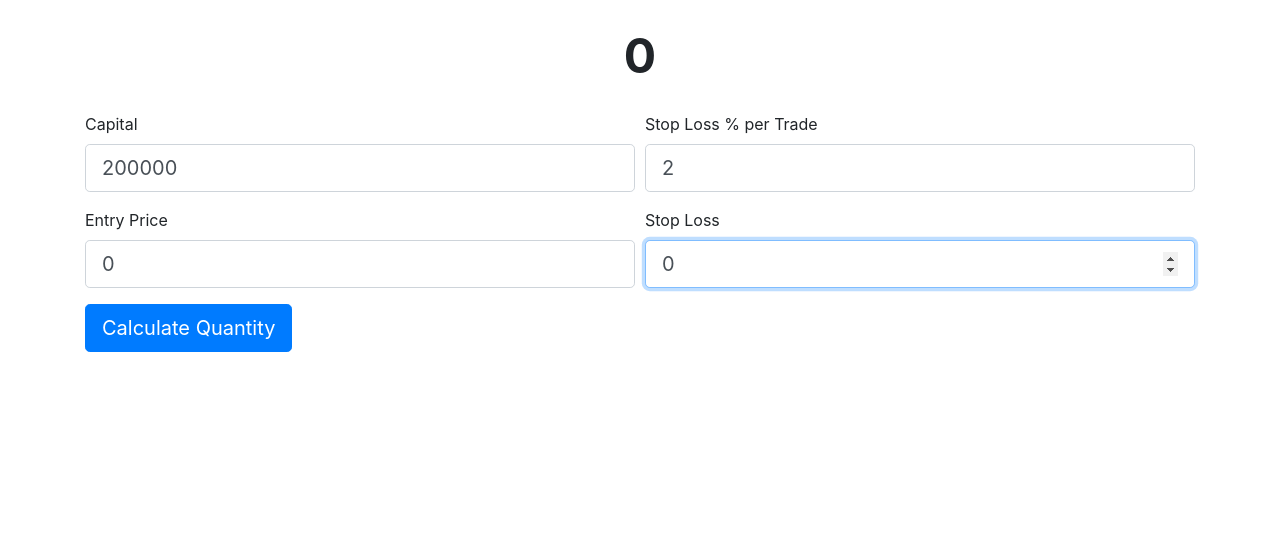
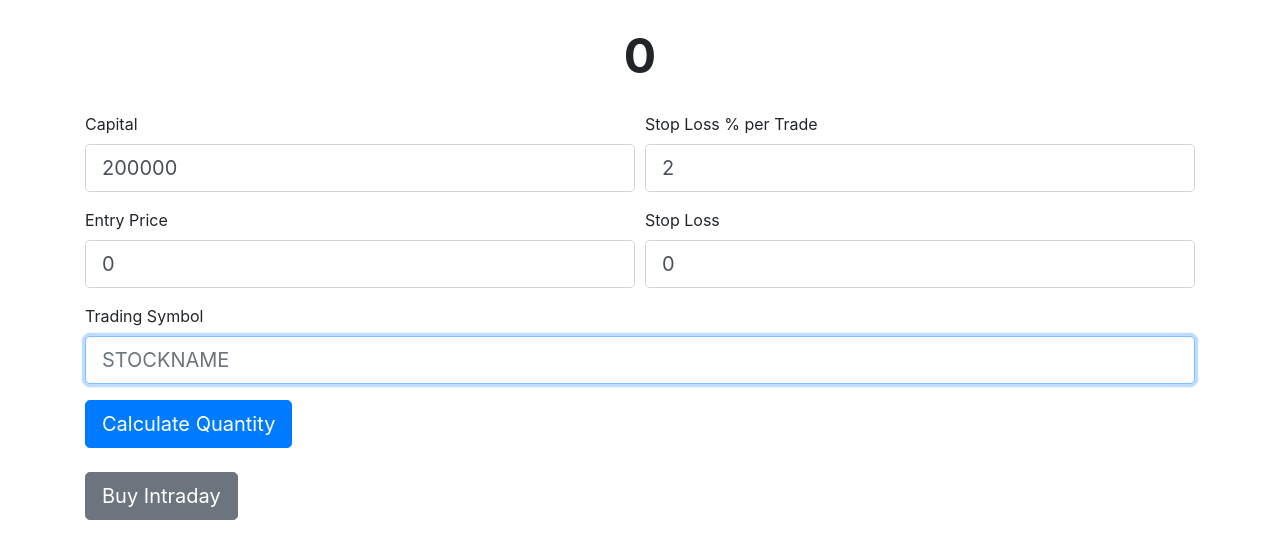
Before and after one commit to rakeshtembhurne/stock-quantity-calculator, a React (Create React App) app: page / in a window 1280 px wide. Shown: the top 558 px of the page. Built offline with nearby package versions, Linux system fonts and the light colour scheme.

Commit message:
Added buying cover order

```diff
--- a/public/index.html
+++ b/public/index.html
@@ -24,7 +24,7 @@
       work correctly both with client-side routing and a non-root public URL.
       Learn how to configure a non-root public URL by running `npm run build`.
     -->
-    <title>React App</title>
+    <title>TradeMyBots: Order Placer</title>
   </head>
   <body>
     <noscript>You need to enable JavaScript to run this app.</noscript>
--- a/src/App.js
+++ b/src/App.js
@@ -22,17 +22,20 @@ export function useFormFields(initialState) {
 function App() {
 
   const [quantity, setQuantity] = React.useState(0);
+  const [basket, setBasket] = React.useState([]);
 
   const [fields, handleFieldChange] = useFormFields({
     capital: 200000,
     entryPrice: 0,
     slPerTrade: 2,
     stopLoss: 0,
+    tradingSymbol: '',
   });
 
   function calculateQuantity(e) {
-    console.log("calculating");
-    e.preventDefault();
+    if (e) {
+      e.preventDefault();
+    }
 
     if (fields.capital && fields.entryPrice && fields.slPerTrade && fields.stopLoss) {
       const maxLoss = ((fields.capital * fields.slPerTrade) / 100);
@@ -42,6 +45,28 @@ function App() {
       setQuantity(quantity);
     }
   }
+
+  function onBuyIntraday(e) {
+    calculateQuantity();
+  }
+
+  React.useEffect(() => {
+    if (fields.tradingSymbol) {
+      const b = [{
+        variety: 'co',
+        tradingsymbol: fields.tradingSymbol,
+        exchange: 'NSE',
+        transaction_type: 'BUY',
+        order_type: 'LIMIT',
+        product: 'MIS',
+        price: parseFloat(fields.entryPrice),
+        quantity: quantity,
+        stoploss: Math.abs((fields.entryPrice - fields.stopLoss)),
+        readonly: true,
+      }];
+      setBasket(b);
+    }
+  }, [fields.tradingSymbol, fields.entryPrice, fields.stopLoss, quantity]);
 
   return (
     <Container className="App">
@@ -113,10 +138,47 @@ function App() {
           </Form.Group>
         </Form.Row>
 
+        <Form.Row>
+          <Form.Group as={Col}>
+            <Form.Label>Trading Symbol</Form.Label>
+            <Form.Control
+              placeholder="STOCKNAME"
+              size="lg"
+              autoFocus
+              autoComplete="off"
+              type="text"
+              id="tradingSymbol"
+              value={fields.tradingSymbol}
+              onChange={handleFieldChange}
+              required
+            />
+          </Form.Group>
+        </Form.Row>
+
         <Button size="lg" variant="primary" type="submit">
           Calculate Quantity
         </Button>
       </Form>
+
+      <br />
+      <form
+        method="post"
+        id="basket-form"
+        action="https://kite.zerodha.com/connect/basket"
+        onSubmit={onBuyIntraday}
+      >
+        <input type="hidden" name="api_key" value="59y2dm60w17qw3y4" />
+        <Form.Control
+          type="hidden"
+          id="basket"
+          name="data"
+          value={JSON.stringify(basket)}
+          required
+        />
+        <Button size="lg" variant="secondary" type="submit">
+          Buy Intraday
+        </Button>
+      </form>
     </Container>
   );
 }
```
